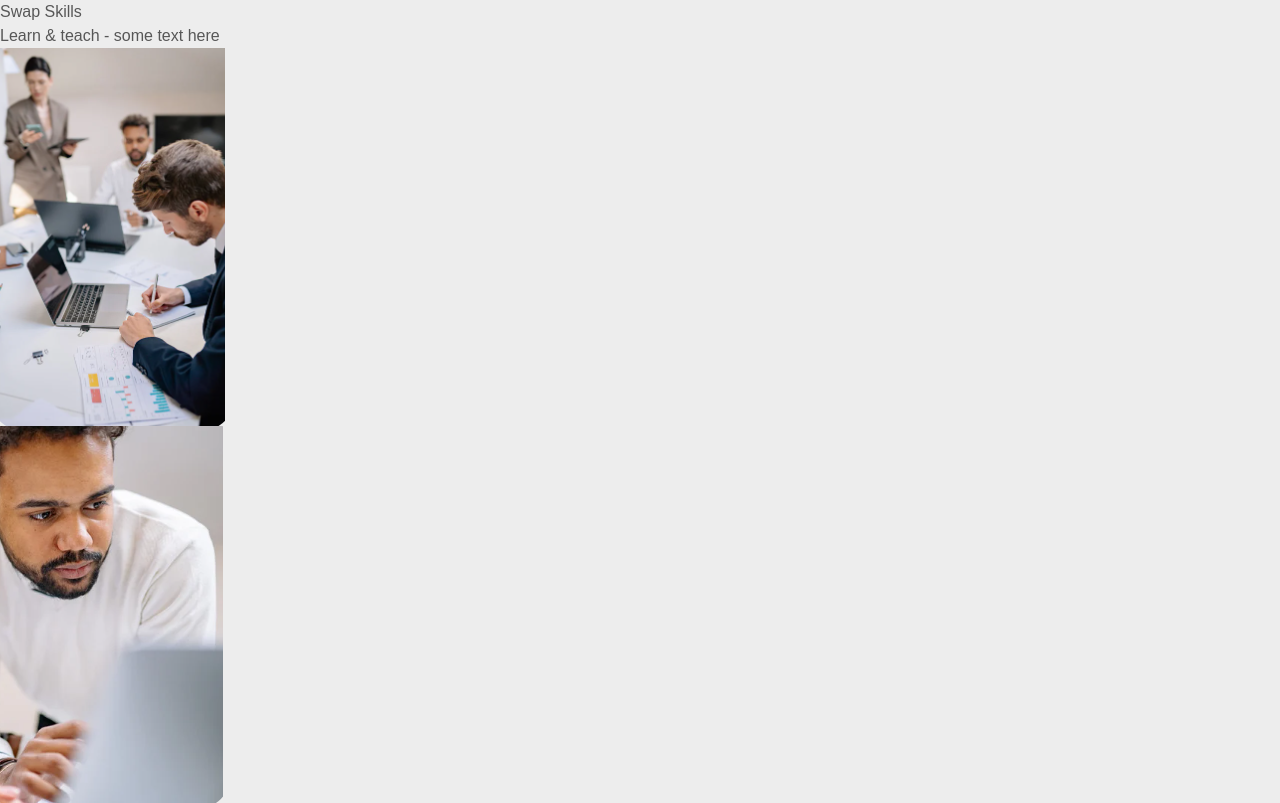
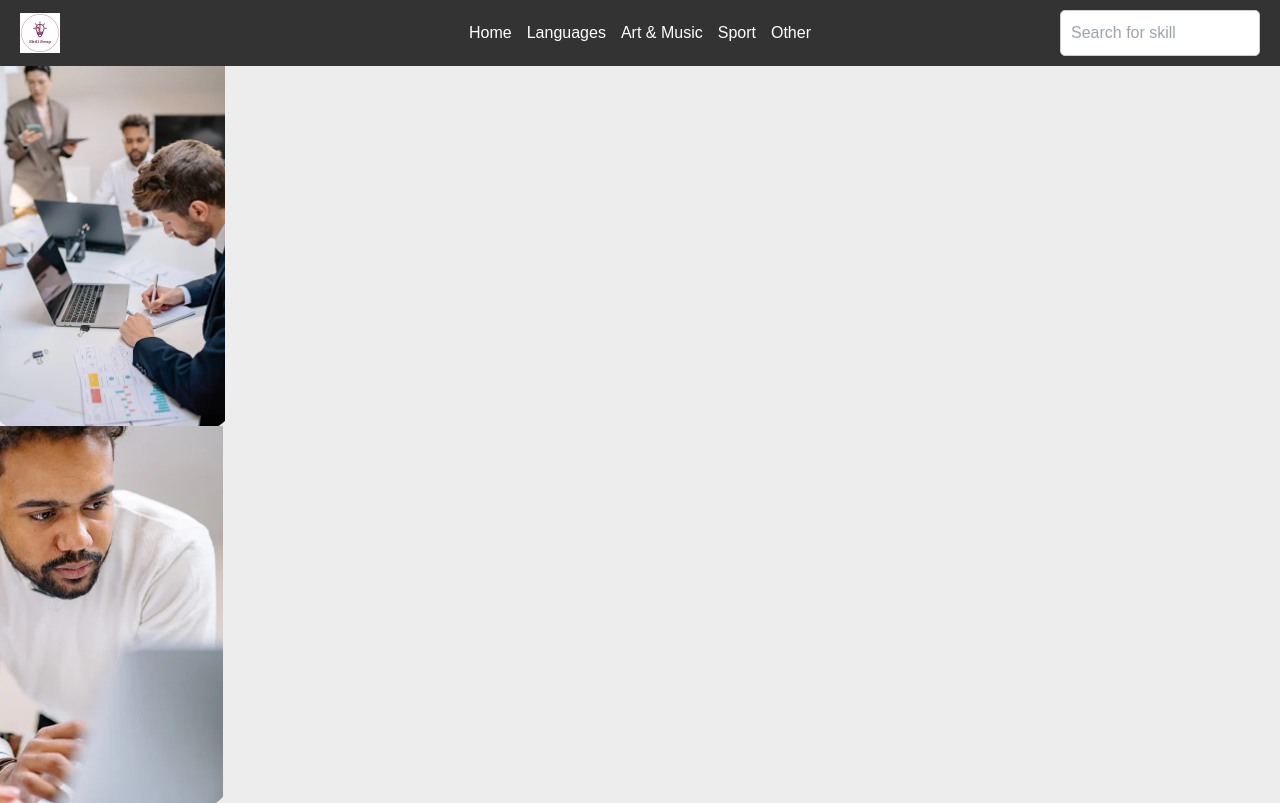
Before and after one commit to hk0103/TechLabsWD-04, a Next.js app in the folder skillswap/: page / in a window 1280 px wide. Built offline with nearby package versions, Linux system fonts and the light colour scheme.

Commit message:
Update page.tsx

```diff
--- a/skillswap/src/app/page.tsx
+++ b/skillswap/src/app/page.tsx
@@ -1,7 +1,63 @@
 "use client";
+
 export default function Homepage() {
   return (
     <>
+      <header style={{
+        backgroundColor: '#333',
+        color: '#fff',
+        padding: '10px 20px',
+        display: 'flex',
+        justifyContent: 'space-between',
+        alignItems: 'center',
+        width: '100%',
+        position: 'fixed',
+        top: 0,
+        left: 0,
+        zIndex: 1000,
+      }}>
+        {/* Left Section: Logo */}
+        <div>
+          <img
+            src="/images/homepage/logo.png"
+            alt="Skill Swap Logo"
+            style={{
+              height: '40px',
+              width: 'auto',
+            }}
+          />
+        </div>
+
+        {/* Middle Section: Navigation Links */}
+        <nav style={{
+          display: 'flex',
+          gap: '15px',
+          position: 'absolute',
+          left: '50%',
+          transform: 'translateX(-50%)',
+        }}>
+          <a href="#home" style={{ color: '#fff', textDecoration: 'none' }}>Home</a>
+          <a href="#languages" style={{ color: '#fff', textDecoration: 'none' }}>Languages</a>
+          <a href="#art-music" style={{ color: '#fff', textDecoration: 'none' }}>Art & Music</a>
+          <a href="#sport" style={{ color: '#fff', textDecoration: 'none' }}>Sport</a>
+          <a href="#other" style={{ color: '#fff', textDecoration: 'none' }}>Other</a>
+        </nav>
+
+        {/* Right Section: Search Bar */}
+        <div>
+          <input
+            type="text"
+            placeholder="Search for skill"
+            style={{
+              padding: '10px',
+              width: '200px',
+              border: '1px solid #ccc',
+              borderRadius: '5px'
+            }}
+          />
+        </div>
+      </header>
+
       <div className="min-h-screen flex flex-col justify-center w-full mx-auto px-8 lg:px-8 xl:px-[90px] pt-20">
         <div className="flex flex-col lg:flex-row justify-between items-center w-full">
           <div className="text-center lg:text-left">
```
